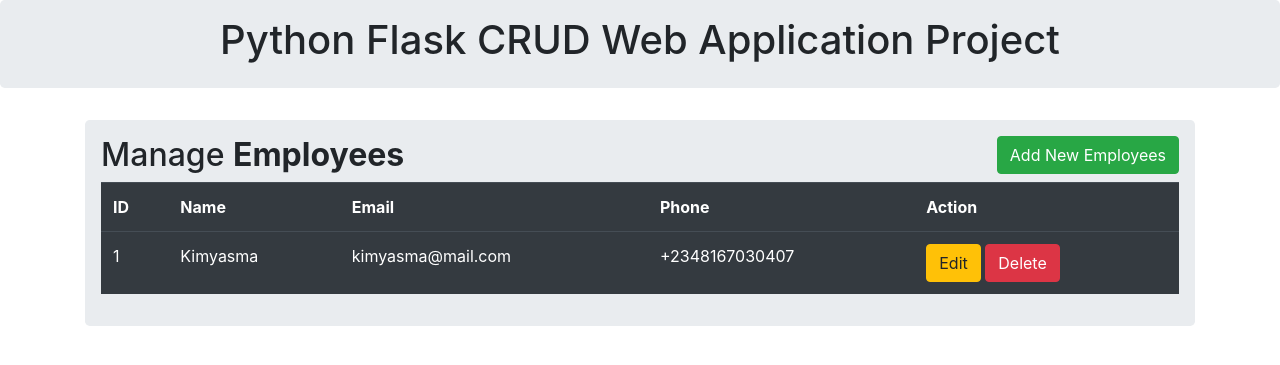
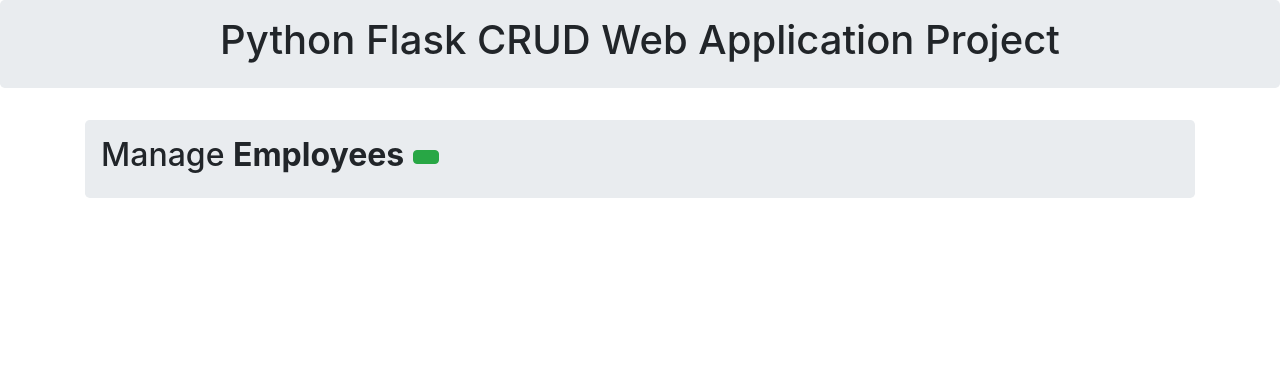
Before and after one commit to kimyasma007/Flask-CRUD, a Flask app: page / in a window 1280 px wide. Shown: the top 365 px of the page. Run offline with Flask 2, Linux system fonts and the light colour scheme.

Commit message:
modify IndeX

```diff
--- a/templates/index.html
+++ b/templates/index.html
@@ -1,5 +1,5 @@
 {% extends 'base.html' %}
-{% include 'header.html' %}
+{% include 'header.html'%}
 
 
 
@@ -8,43 +8,27 @@
 
 
 {% block body%}
+
 <div class="container">
     <div class="row">
-        <div class="col col-md-12">
+        <div class=" col md-12">
+
             <div class="jumbotron p-3">
 
-                <h2> Manage <b> Employees </b> <button type="button" class="btn btn-success float-right"
-                    data-toggle="modal" data-target="#mymodal"> Add New Employees </button>
-                </h2>
-
-                    <table class="table table-hover table-dark">
-
-                        <tr>
-                            <th>ID</th>
-                            <th>Name</th>
-                            <th>Email</th>
-                            <th>Phone</th>
-                            <th>Action</th>
-                        </tr>
-                        <td>1</td>
-                        <td>Kimyasma</td>
-                        <td>kimyasma@mail.com</td>
-                        <td>+2348167030407</td>
-
-                        <td>
-                            <a href="" class="btn btn-warning btn-xs" data-toggle="modal" data-target="#modaledit">Edit</a>
-                            <a href="" class="btn btn-danger btn-xs" onclick="return confirm('Are you to delete Employee ??')">Delete</a>
-
-                        </td>
-                    </tr>
-         </table>
-</div>
-    </div>
-  </div>
-</div>
-</div>
-</div>
-</div>
+                <h2>Manage <b>Employees</b> <button type="button" class="btn btn-success"></button></h2>
 
 
+
+
+
+
+            </div>
+
+
+        </div>
+
+
+    </div>
+
+</div>
 {%endblock%}
```
